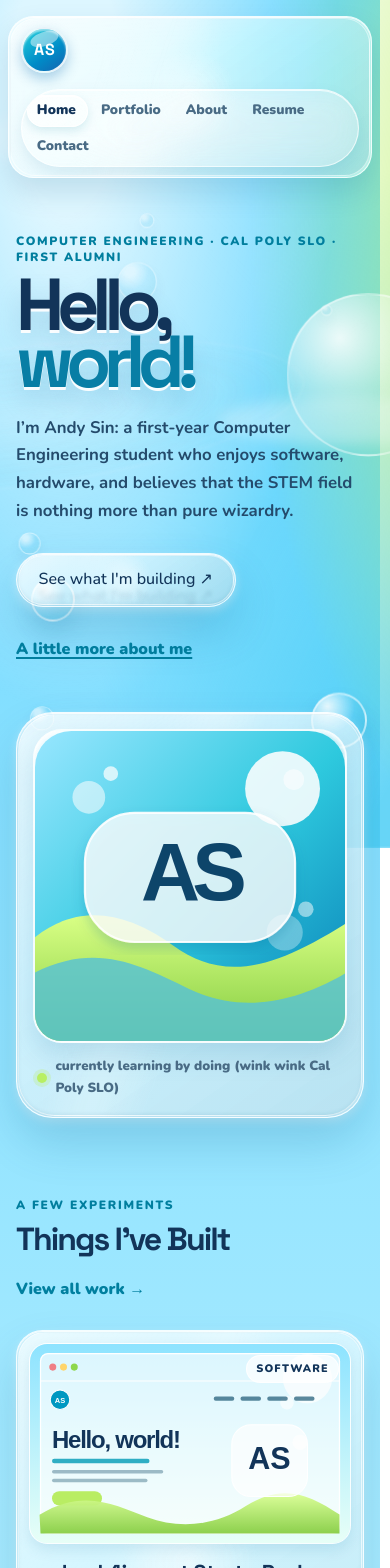
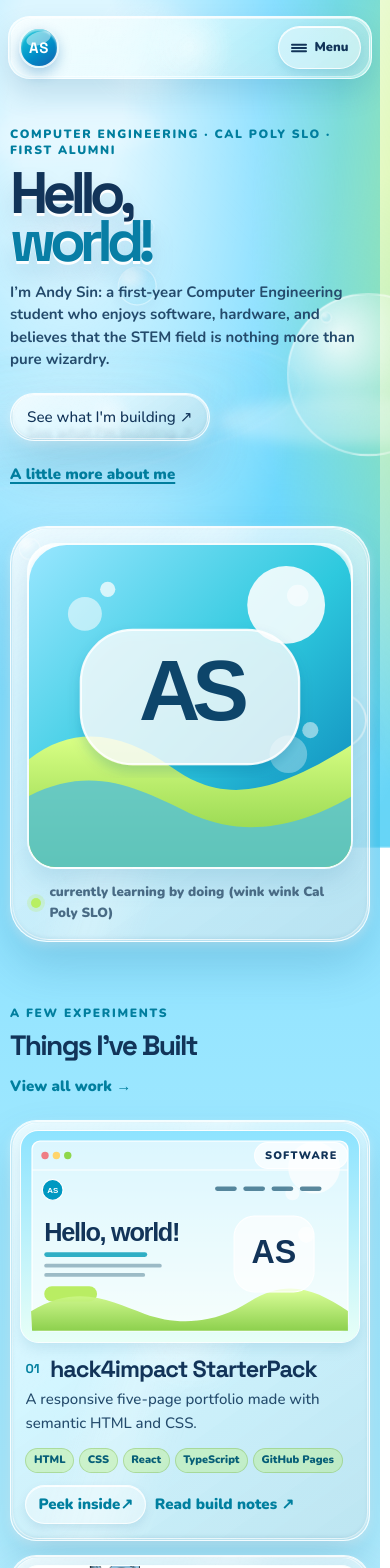
Before and after one commit to sinismylastname/sinismylastname.github.io, a React (Vite) app in the folder app/: page / in a window 390 px wide. Shown: the top 1568 px of the page. Built offline with nearby package versions, Linux system fonts and the light colour scheme.

Commit message:
far better mobile support, better readability

```diff
--- a/app/src/components/Navigation.tsx
+++ b/app/src/components/Navigation.tsx
@@ -7,6 +7,8 @@ export function Navigation({ activePage, onNavigate }: { activePage: PageId; onN
   const shellRef = useRef<HTMLDivElement>(null);
   const linkRefs = useRef<Partial<Record<PageId, HTMLAnchorElement | null>>>({});
   const [indicator, setIndicator] = useState({ left: 0, top: 0, width: 0, height: 0 });
+  const [isMenuOpen, setIsMenuOpen] = useState(false);
+  const menuLabel = isMenuOpen ? "Close navigation menu" : "Open navigation menu";
 
   useLayoutEffect(() => {
     const measureIndicator = () => {
@@ -30,9 +32,22 @@ export function Navigation({ activePage, onNavigate }: { activePage: PageId; onN
 
   return (
     <header className="site-header">
+      <span className={`mobile-menu-backdrop ${isMenuOpen ? "is-visible" : ""}`} aria-hidden="true" />
       <GlassSurface as="nav" variant="nav" className="site-nav" aria-label="Primary navigation">
         <a className="brand-mark" href="#home" onClick={() => onNavigate("home")} aria-label="Andy Sin home">AS</a>
-        <div ref={shellRef} className="nav-links-shell">
+        <button
+          className="nav-menu-toggle"
+          type="button"
+          data-open={isMenuOpen ? "true" : "false"}
+          aria-expanded={isMenuOpen}
+          aria-controls="primary-navigation-links"
+          aria-label={menuLabel}
+          onClick={() => setIsMenuOpen((open) => !open)}
+        >
+          <span className="nav-menu-toggle-icon" aria-hidden="true"><span /><span /><span /></span>
+          <span>{isMenuOpen ? "Close" : "Menu"}</span>
+        </button>
+        <div id="primary-navigation-links" ref={shellRef} className={`nav-links-shell ${isMenuOpen ? "is-open" : ""}`}>
           <span
             className="nav-active-indicator"
             aria-hidden="true"
--- a/app/src/styles/components.css
+++ b/app/src/styles/components.css
@@ -9,6 +9,16 @@
 .nav-link { display: block; padding: .48rem .68rem; color: var(--muted); border-radius: 999px; font-size: .86rem; font-weight: 900; line-height: 1.25; text-decoration: none; white-space: nowrap; }
 .nav-link:hover, .nav-link.is-current { color: var(--ink); }
 .nav-link:hover { background: rgba(255,255,255,.2); }
+.nav-menu-toggle { display: none; align-items: center; justify-content: center; gap: .5rem; min-height: 2.7rem; padding: .55rem .75rem; color: var(--ink); background: rgba(255,255,255,.42); border: 1px solid rgba(255,255,255,.8); border-radius: 999px; box-shadow: inset 0 1px rgba(255,255,255,.9), 0 4px 10px rgba(10,93,139,.12); font-size: .8rem; font-weight: 900; line-height: 1; white-space: nowrap; }
+.nav-menu-toggle:hover, .nav-menu-toggle:focus-visible { background: rgba(255,255,255,.72); border-color: rgba(255,255,255,.98); }
+.nav-menu-toggle-icon { position: relative; display: block; width: 1rem; height: 1rem; flex: 0 0 1rem; }
+.nav-menu-toggle-icon span { position: absolute; top: 50%; left: 0; display: block; width: 100%; height: 2px; border-radius: 999px; background: currentColor; transform-origin: center; transition: transform 180ms var(--ease-spring), opacity 180ms ease; }
+.nav-menu-toggle-icon span:first-child { transform: translateY(-.2rem); }
+.nav-menu-toggle-icon span:nth-child(2) { transform: translateY(0); }
+.nav-menu-toggle-icon span:last-child { transform: translateY(.2rem); }
+.nav-menu-toggle[data-open="true"] .nav-menu-toggle-icon span:first-child { transform: translateY(0) rotate(45deg); }
+.nav-menu-toggle[data-open="true"] .nav-menu-toggle-icon span:nth-child(2) { opacity: 0; transform: translateY(0) scaleX(.6); }
+.nav-menu-toggle[data-open="true"] .nav-menu-toggle-icon span:last-child { transform: translateY(0) rotate(-45deg); }
 
 .glass-surface { --pointer-x: 50%; --pointer-y: 50%; --tilt-x: 0deg; --tilt-y: 0deg; position: relative; isolation: isolate; overflow: hidden; color: var(--ink); background: var(--glass-fallback); border: 1px solid rgba(255,255,255,.78); border-radius: var(--radius-panel); box-shadow: var(--shadow-glass); transform: perspective(900px) rotateX(var(--tilt-x)) rotateY(var(--tilt-y)); transform-style: preserve-3d; transition: transform 520ms var(--ease-spring), box-shadow 260ms ease, border-color 260ms ease; }
 .glass-surface::before { content: ""; position: absolute; inset: 1px; z-index: -1; border: 1px solid rgba(255,255,255,.5); border-radius: inherit; background: radial-gradient(circle at var(--pointer-x) var(--pointer-y), rgba(255,255,255,.48), transparent 24%), linear-gradient(145deg, rgba(255,255,255,.58), rgba(255,255,255,.08) 43%, rgba(31,116,148,.13) 100%); pointer-events: none; }
@@ -142,12 +152,11 @@
 .contact-form .glass-button { align-self: start; border: 0; }
 
 @media (max-width: 760px) {
-  .site-header { top: .5rem; }
-  .site-header { width: min(var(--content-width), calc(100% - 1rem)); }
-  .site-nav { align-items: flex-start; flex-direction: column; border-radius: 1.6rem; }
-  .nav-links-shell { width: 100%; }
-  .nav-links { width: 100%; justify-content: flex-start; }
-  .nav-link { white-space: normal; }
+  .site-header { top: .5rem; width: min(var(--content-width), calc(100% - 1rem)); }
+  .site-nav { gap: .7rem; padding: .55rem .6rem; }
+  .nav-links-shell { flex: 1 1 auto; }
+  .nav-links { gap: .1rem; flex-wrap: nowrap; }
+  .nav-link { padding: .4rem .45rem; font-size: .76rem; }
   .hero-layout, .about-grid, .contact-layout, .interest-panel { grid-template-columns: 1fr; }
   .hero-layout { gap: 2.5rem; }
   .profile-card { max-width: 28rem; margin: 0 auto; }
@@ -157,6 +166,56 @@
   .resume-list { grid-template-columns: 1fr; }
 }
 
+@media (max-width: 639px) {
+  .site-nav { align-items: center; flex-direction: row; border-radius: 1.35rem; overflow: visible; }
+  .brand-mark { width: 2.55rem; height: 2.55rem; }
+  .nav-menu-toggle { display: inline-flex; margin-left: auto; }
+  .mobile-menu-backdrop { position: fixed; top: 0; left: 0; right: 0; z-index: 0; height: min(24rem, 70vh); background: linear-gradient(180deg, rgba(37,163,203,.2), rgba(236,255,255,.08)); backdrop-filter: blur(8px) saturate(115%); -webkit-backdrop-filter: blur(8px) saturate(115%); mask-image: linear-gradient(180deg, #000 0 78%, transparent 100%); -webkit-mask-image: linear-gradient(180deg, #000 0 78%, transparent 100%); opacity: 0; pointer-events: none; visibility: hidden; transition: opacity 180ms ease, visibility 180ms ease; }
+  .mobile-menu-backdrop.is-visible { opacity: 1; visibility: visible; }
+  .site-nav { position: relative; z-index: 1; }
+  .nav-links-shell { position: absolute; top: calc(100% + .55rem); left: 0; right: 0; z-index: 4; display: none; width: auto; flex-direction: column; padding: .35rem; border: 1px solid rgba(255,255,255,.92); border-radius: 1.35rem; background: rgba(246,253,255,.9); box-shadow: inset 0 1px rgba(255,255,255,.98), 0 18px 42px rgba(5,75,111,.3), 0 4px 12px rgba(255,255,255,.34); backdrop-filter: blur(30px) saturate(145%); -webkit-backdrop-filter: blur(30px) saturate(145%); overflow: hidden; }
+  .nav-links-shell.is-open { display: flex; }
+  .nav-links { width: 100%; flex-direction: column; flex-wrap: nowrap; gap: .15rem; justify-content: stretch; }
+  .nav-links .nav-link { display: flex; width: 100%; min-height: 2.75rem; align-items: center; box-sizing: border-box; padding: .65rem .8rem; color: #123459; background: rgba(255,255,255,.2); border: 1px solid rgba(255,255,255,.24); font-size: .9rem; letter-spacing: .01em; text-shadow: 0 1px 0 rgba(255,255,255,.98), 0 0 .45rem rgba(255,255,255,.72); }
+  .nav-links .nav-link:hover, .nav-links .nav-link.is-current, .nav-links .nav-link:focus-visible { color: #0b3157; background: rgba(255,255,255,.68); border-color: rgba(255,255,255,.9); box-shadow: inset 0 1px rgba(255,255,255,.98), 0 3px 9px rgba(6,91,130,.12); }
+  .nav-active-indicator { display: none; }
+  .hero-layout { gap: 1.75rem; margin-bottom: 4rem; }
+  .hero-copy h1 { margin-bottom: 1rem; font-size: clamp(3.35rem, 15vw, 5.4rem); line-height: .82; }
+  .hero-lede { margin-bottom: 1.4rem; font-size: clamp(.9375rem, 3.8vw, 1.05rem); line-height: 1.5; }
+  .hero-actions, .page-actions { gap: .75rem; }
+  .glass-button { min-width: 0; min-height: 3rem; padding: .7rem 1rem; font-size: .95rem; }
+  .section-intro-row { gap: .65rem; margin-bottom: 1rem; }
+  .section-intro-row h2 { font-size: clamp(1.75rem, 7vw, 2.5rem); }
+  .project-grid, .full-project-grid { gap: .9rem; }
+  .project-card { padding: .55rem; }
+  .project-content { padding: .9rem .35rem .35rem; }
+  .project-heading-row h2 { font-size: clamp(1.2rem, 6vw, 1.55rem); }
+  .project-summary { min-height: 0; margin-bottom: .75rem; }
+  .tech-list, .interest-list { gap: .3rem; }
+  .tech-list span, .interest-list span { padding: .25rem .48rem; font-size: .68rem; }
+  .project-actions { gap: .55rem; margin-top: .8rem; }
+  .project-actions .glass-button { min-height: 2.65rem; padding: .55rem .7rem; font-size: .75rem; }
+  .filter-row { gap: .3rem; margin: -.7rem 0 1rem; }
+  .filter-button { min-height: 2.65rem; padding: .42rem .68rem; font-size: .75rem; }
+  .reading-panel, .interest-card, .blog-post, .resume-sheet, .contact-layout { padding: 1.15rem; }
+  .interest-panel { gap: 1.2rem; padding: 1.15rem; }
+  .interest-panel h2, .interest-card h2 { font-size: clamp(1.6rem, 7vw, 2.25rem); }
+  .blog-post h2 { font-size: clamp(1.8rem, 8vw, 2.7rem); }
+  .page-actions { margin: -.65rem 0 1.5rem; }
+  .resume-section { padding: 1.25rem 0; }
+  .resume-section h3 { font-size: 1.08rem; }
+  .entry-info, .form-note { font-size: .86rem; }
+  .resume-list { gap: .35rem 1rem; padding-left: 1rem; }
+  .contact-layout { gap: 1.5rem; }
+  .contact-copy h2 { font-size: clamp(1.75rem, 7vw, 2.5rem); }
+  .contact-form label { font-size: .95rem; }
+  .contact-form input, .contact-form textarea { min-height: 2.85rem; padding: .7rem .75rem; font-size: .95rem; }
+  .contact-form textarea { min-height: 8rem; }
+  .notes-modal { padding: 1.25rem; border-radius: 1.5rem; }
+  .notes-modal h2 { font-size: clamp(1.8rem, 8vw, 2.6rem); }
+  .notes-modal p:not(.eyebrow) { font-size: .95rem; }
+}
+
 @media (prefers-reduced-motion: reduce) {
   .glass-surface { transform: none !important; }
   .glass-surface::after { opacity: .35; }
--- a/app/src/styles/globals.css
+++ b/app/src/styles/globals.css
@@ -123,6 +123,15 @@ p { margin-top: 0; }
   .section-heading h1 { font-size: clamp(3.1rem, 16vw, 5rem); }
 }
 
+@media (max-width: 639px) {
+  body { font-size: clamp(.9375rem, 3.8vw, 1rem); line-height: 1.58; }
+  .app-main { width: min(var(--content-width), calc(100% - 1.25rem)); padding-top: 3rem; padding-bottom: 3.5rem; }
+  .app-footer { width: min(var(--content-width), calc(100% - 1.25rem)); font-size: .75rem; }
+  .section-heading { margin-bottom: 1.8rem; }
+  .section-heading h1 { margin-bottom: .75rem; font-size: clamp(2.8rem, 14vw, 4.3rem); }
+  .section-lede { font-size: clamp(.9375rem, 3.6vw, 1.05rem); line-height: 1.55; }
+}
+
 @media (prefers-reduced-motion: reduce) {
   html { scroll-behavior: auto; }
   *, *::before, *::after { animation-duration: 1ms !important; animation-iteration-count: 1 !important; transition-duration: 1ms !important; scroll-behavior: auto !important; }
```
Also changed, not shown: 1 other file (tests, documents, lock files or other folders).
